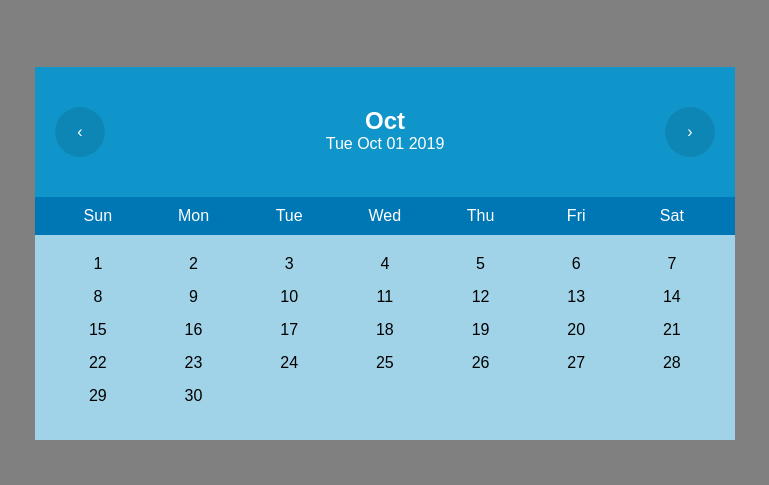
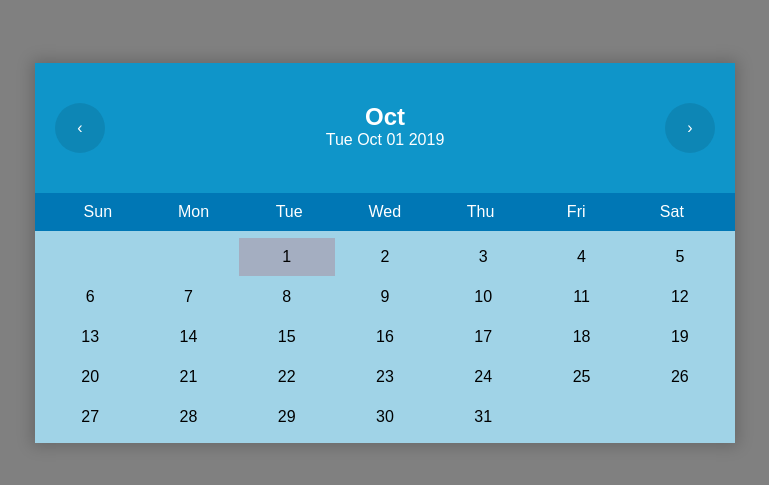
Before and after one commit to divy-14/Calendar-JS, a plain HTML site: page Calender/index.html in a window 1280 px wide. Shown: the part 147-632 px from the top of the page, without its empty margins (255-1024 px from the left). Drawn offline with Linux system fonts and the light colour scheme.

Commit message:
Added code for the implementation of the calendar

```diff
--- a/Calender/css/stylesheet.css
+++ b/Calender/css/stylesheet.css
@@ -18,7 +18,7 @@ font-family: sans-serif;
 .calendar{
   margin:auto;
   width: 700px;
-  height: auto; #auto karna hai
+  height: auto;
   box-shadow: 0px 0px 15px 3px rgb(0,0,0,0.2);
   background-color: #A0D3E7;
 }
@@ -50,21 +50,26 @@ font-family: sans-serif;
   width: 14.28%;
 }
 
-.dates{
+/*.dates{*/
 
-  display: flex;
-  flex-wrap: wrap;
-  text-align: center;
-  padding: 20px 15px;
+/*  display: flex;*/
+/*  flex-wrap: wrap;*/
+/*  text-align: center;*/
+/*  padding: 20px 15px;*/
+/*}*/
+
+/*.dates div{*/
+
+/*  width: 14.28%;*/
+/*  margin-bottom: 15px;*/
+
+
+/*}*/
+
+td{
+  padding: 10px;
 }
 
-.dates div{
-
-  width: 14.28%;
-  margin-bottom: 15px;
-
-
-}
 
 .prev,.next{
 
--- a/Calender/index.html
+++ b/Calender/index.html
@@ -37,11 +37,13 @@
           <div> Sat </div>
         </div>
 
+        <table style="text-align:center;width: 100%;padding: 5px" id="table">
 
-        <div class="dates">
-
-        </div>
-
+        </table>
+<!---->
+<!--        <div class="dates">-->
+<!---->
+<!--        </div>-->
 
       </div>
     </div>
--- a/Calender/javascript/myfile.js
+++ b/Calender/javascript/myfile.js
@@ -1,14 +1,79 @@
 var dt = new Date();
+let x = new Array(12*200);
+
 var month_name = ["Jan", "Feb", "Mar", "Apr","May", "Jun", "Jul", "Aug", "Sep", "Oct", "Nov","Dec"];
 document.getElementById("curr_date").innerHTML = dt.toDateString();
 
-var x = dt.getMonth();
-document.getElementById("curr_month").innerHTML = month_name[x];
+var y = dt.getMonth();
+document.getElementById("curr_month").innerHTML = month_name[y];
+base();
+populate(y, dt.getFullYear());
+// var cells  ="";
+// for(i=1;i<=30;i++)
+// {
+//   cells += "<div>" + i +"</div>";
+// }
+//
+// document.getElementsByClassName('dates')[0].innerHTML = cells;
 
-var cells  ="";
-for(i=1;i<=30;i++)
-{
-  cells += "<div>" + i +"</div>";
+
+// 1919-2119
+function base() {
+  for (let i = 0; i < x.length; i++) {
+    x[i] = new Array(31);
+    for (let j = 0; j < 31; j++) {
+      var d = getDays(i % 12, 1919 + parseInt(i / 12));
+      if (j < d)
+        x[i][j] = 0;
+      else
+        x[i][j] = 3;
+    }
+  }
 }
 
-document.getElementsByClassName('dates')[0].innerHTML = cells;
+function getDays(month, year){
+  var d = new Date(year, month+1, 0);
+  return d.getDate();
+}
+
+function month_details(month, year){
+  var idx=(year-1919)*12+(month%12);
+  return x[idx];
+}
+
+function populate(month, year){
+  var body = document.getElementById("table");
+  let f="";
+  var d = new Date();
+  d.setDate(1);d.setMonth(month);d.setFullYear(year);
+  const rows = Math.ceil((d.getDay() + 1 + getDays(month, year))/7);
+  let temp=new Array(rows*7);
+  var l= 0;
+  for(let i = 0;i<temp.length;i++){
+    if(i<d.getDay()||l>=31)
+      temp[i]=3;
+    else
+      temp[i]=month_details(month, year)[l++];
+  }
+  l=0;
+  let dt=1;
+  for(let i=0;i<rows;i++){
+    f+="<tr>";
+    for(let j=0;j<7;j++){
+      var current = new Date();
+      current.setHours(0,0,0,0);
+      var test = new Date(year, month, dt);
+      if(temp[l]===3)
+        f+="<td></td>";
+      else if(current.getTime() === test.getTime())
+        f+="<td style='background:#a4aec1'>" + dt++ + "</td>";
+      else if (temp[l]===1)
+        f+="<td style='background:red'>" + dt++ + "</td>";
+      else
+        f+='<td>' + dt++ + '</td>';
+      l++;
+    }
+    f+="</tr>";
+  }
+  body.innerHTML=f;
+}
```
